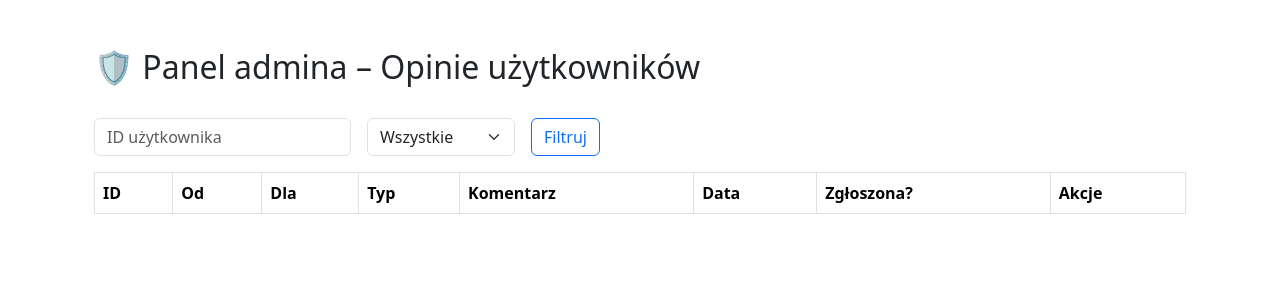
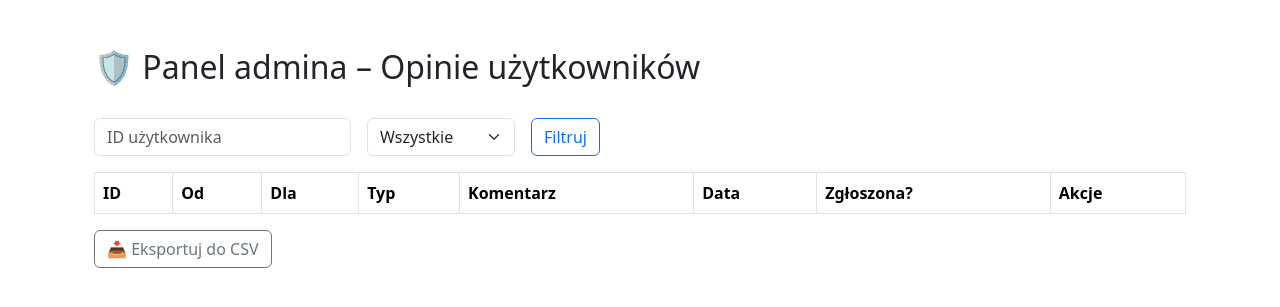
Before and after one commit to pawelktk/django_ad_board, a Django app: page /admin-opinie/ in a window 1280 px wide. Shown: the part 56-363 px from the top of the page. Run offline with Django 5.2, Linux system fonts and the light colour scheme; the visitor is signed in with stand-in values (Sample User, id 1); data comes from the database, SQL or seed files in the repository; lists and menus that the app fills with data are empty.

Commit message:
recommendation export

```diff
--- a/portal/templates/admin_recommendations.html
+++ b/portal/templates/admin_recommendations.html
@@ -2,6 +2,8 @@
 {% block content %}
 <div class="container mt-5">
   <h2>🛡️ Panel admina – Opinie użytkowników</h2>
+
+
 
   <form method="get" class="row row-cols-lg-auto g-3 align-items-center my-3">
     <div class="col">
@@ -18,6 +20,10 @@
       <button type="submit" class="btn btn-outline-primary">Filtruj</button>
     </div>
   </form>
+
+
+
+
 
   <table class="table table-striped table-bordered">
     <thead>
@@ -62,5 +68,8 @@
       {% endfor %}
     </tbody>
   </table>
+  <a href="{% url 'export_recommendations' %}" class="btn btn-outline-secondary mb-3">
+    📥 Eksportuj do CSV
+  </a>
 </div>
 {% endblock %}
--- a/portal/urls.py
+++ b/portal/urls.py
@@ -21,6 +21,7 @@ urlpatterns = [
     path('admin-opinie/', views.admin_recommendations_panel, name='admin_recommendations'),
 	path('admin-opinie/usun/<int:rec_id>/', views.delete_recommendation, name='delete_recommendation'),
 	path('opinie/zglos/<int:rec_id>/', views.report_recommendation, name='report_recommendation'),
+	path('admin-opinie/export/', views.export_recommendations_csv, name='export_recommendations'),
 ]
 
 from django.conf import settings
--- a/portal/views.py
+++ b/portal/views.py
@@ -15,6 +15,7 @@ from django.utils import timezone
 from django.contrib.admin.views.decorators import staff_member_required
 from django.db.models.functions import TruncDate
 from datetime import timedelta, date
+import csv
 
 
 def ad_list(request):
@@ -253,3 +254,26 @@ def report_recommendation(request, rec_id):
     rec.save()
     messages.warning(request, "Zgłoszono opinię do moderatora.")
     return redirect('user_profile', rec.to_user.id)
+
+@staff_member_required
+def export_recommendations_csv(request):
+    recs = UserRecommendation.objects.select_related('from_user', 'to_user').all()
+
+    response = HttpResponse(content_type='text/csv')
+    response['Content-Disposition'] = 'attachment; filename="opinie.csv"'
+
+    writer = csv.writer(response)
+    writer.writerow(['ID', 'Od', 'Dla', 'Typ', 'Komentarz', 'Data', 'Zgłoszona'])
+
+    for r in recs:
+        writer.writerow([
+            r.id,
+            r.from_user.username,
+            r.to_user.username,
+            'Polecenie' if r.is_positive else 'Niepolecenie',
+            r.comment,
+            r.created_at.strftime("%Y-%m-%d %H:%M"),
+            'TAK' if r.is_reported else ''
+        ])
+
+    return response
```
